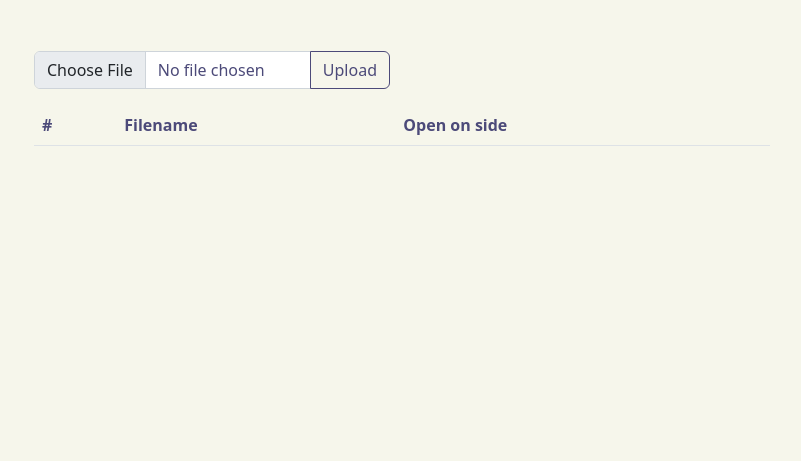
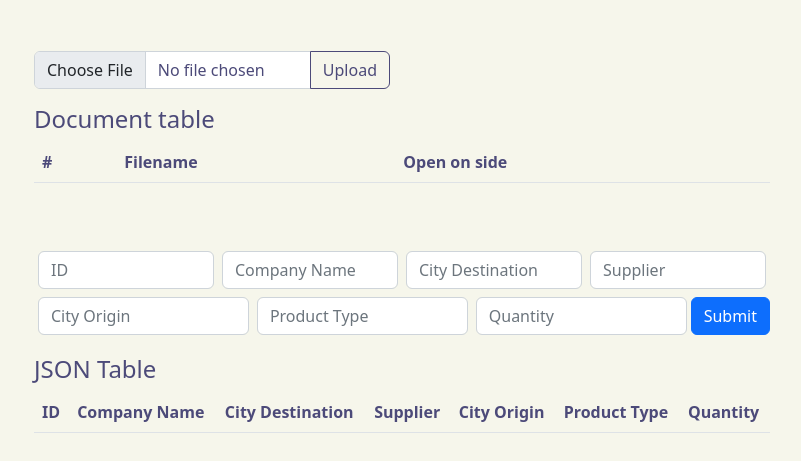
Before and after one commit to R-Marconi01/Tracy-project-work, a website: page src/ProjectWork_frontend/src/index.html in a window 1280 px wide. Shown: the part 101-562 px from the top of the page, without its empty margins (48-849 px from the left). Drawn offline with nearby package versions, Linux system fonts and the light colour scheme.

Commit message:
Update index.html

```diff
--- a/src/ProjectWork_frontend/src/index.html
+++ b/src/ProjectWork_frontend/src/index.html
@@ -3,7 +3,7 @@
   <head>
     <meta charset="UTF-8" />
     <meta name="viewport" content="width=device-width, initial-scale=1.0" />
-    <title>Simple poll dapp hosted on an ICP canister smart contract</title>
+    <title>Tracy Group MVP Project</title>
 
     <script src="https://cdnjs.cloudflare.com/ajax/libs/javascript-canvas-to-blob/3.4.0/js/canvas-to-blob.min.js"></script>
     <link
@@ -64,8 +64,9 @@
               </div>
             </div>
           </div>
-          <div class="row">
+          <div class="row mb-5">
             <div class="col-12">
+              <h4>Document table</h4>
               <table class="table table-striped table-hover">
                 <thead>
                   <tr>
@@ -75,6 +76,83 @@
                   </tr>
                 </thead>
                 <tbody id="table-body"></tbody>
+              </table>
+            </div>
+          </div>
+          <div class="row mt-5 mb-3">
+            <form id="jsonForm">
+              <div class="d-flex align-items-center justify-content-around">
+                <input
+                  type="text"
+                  class="form-control m-1"
+                  id="id"
+                  placeholder="ID"
+                />
+
+                <input
+                  type="text"
+                  class="form-control m-1"
+                  id="companyName"
+                  placeholder="Company Name"
+                />
+
+                <input
+                  type="text"
+                  class="form-control m-1"
+                  id="cityDestination"
+                  placeholder="City Destination"
+                />
+
+                <input
+                  type="text"
+                  class="form-control m-1"
+                  id="supplier"
+                  placeholder="Supplier"
+                />
+              </div>
+
+              <div class="d-flex align-items-center justify-content-around">
+                <input
+                  type="text"
+                  class="form-control m-1"
+                  id="cityOrigin"
+                  placeholder="City Origin"
+                />
+
+                <input
+                  type="text"
+                  class="form-control m-1"
+                  id="productType"
+                  placeholder="Product Type"
+                />
+
+                <input
+                  type="text"
+                  class="form-control m-1"
+                  id="quantity"
+                  placeholder="Quantity"
+                />
+
+                <button type="submit" class="btn btn-primary">Submit</button>
+              </div>
+            </form>
+          </div>
+          <div class="row">
+            <div class="col-12">
+              <h4>JSON Table</h4>
+              <table class="table table-striped table-hover">
+                <thead>
+                  <tr>
+                    <th scope="col">ID</th>
+                    <th scope="col">Company Name</th>
+                    <th scope="col">City Destination</th>
+                    <th scope="col">Supplier</th>
+                    <th scope="col">City Origin</th>
+                    <th scope="col">Product Type</th>
+                    <th scope="col">Quantity</th>
+                  </tr>
+                </thead>
+                <tbody id="table-body-json"></tbody>
               </table>
             </div>
           </div>
```
